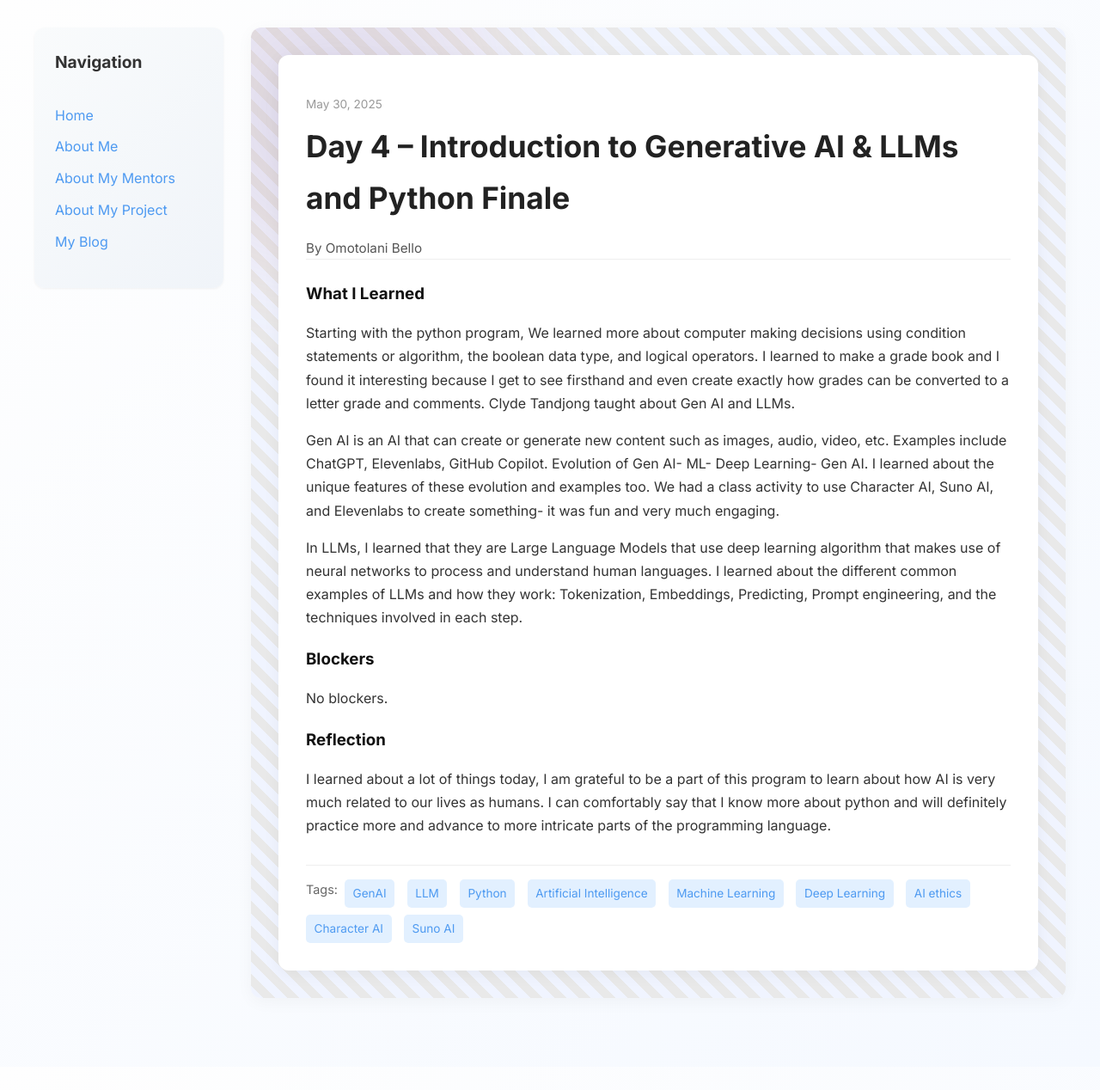
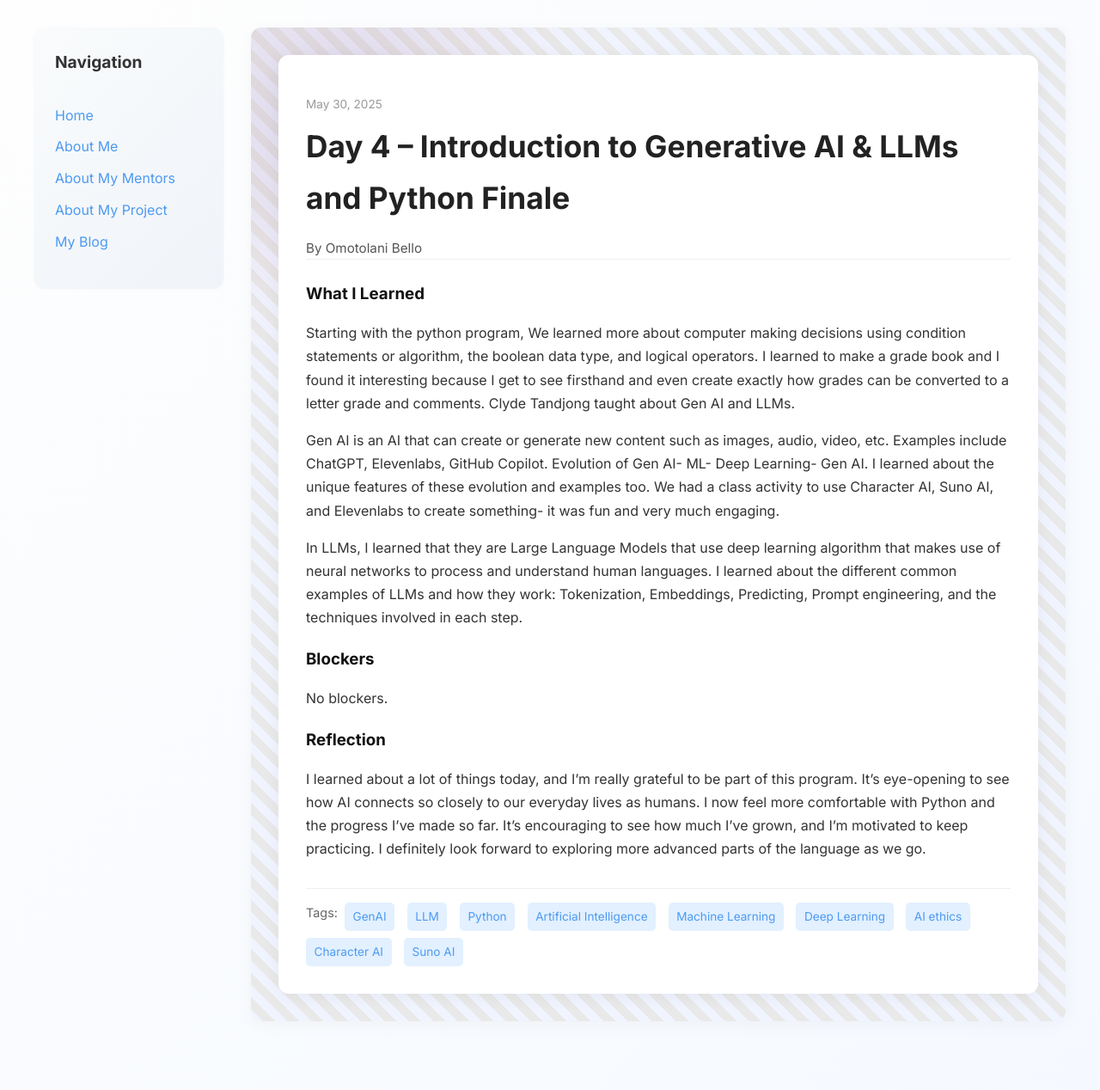
Before and after one commit to TolaniBello/TolaniBello.github.io, a Jekyll site: the page built from _posts/2025-05-30-day-4.md, in a window 1280 px wide. Shown: the whole page at 86% size. Built offline with Jekyll 4.4.1, drawn with Linux system fonts in a browser that asks for light colours; before the commit the page ends 1241 px from its top, so only the background shows below that.

Commit message:
Update 2025-05-30-day-4.md

```diff
--- a/_posts/2025-05-30-day-4.md
+++ b/_posts/2025-05-30-day-4.md
@@ -17,5 +17,5 @@ blockers: |
   No blockers.
 
 reflection: |
-  I learned about a lot of things today, I am grateful to be a part of this program to learn about how AI is very much related to our lives as humans. I can comfortably say that I know more about python and will definitely practice more and advance to more intricate parts of the programming language.
+  I learned about a lot of things today, and I’m really grateful to be part of this program. It’s eye-opening to see how AI connects so closely to our everyday lives as humans. I now feel more comfortable with Python and the progress I’ve made so far. It’s encouraging to see how much I’ve grown, and I’m motivated to keep practicing. I definitely look forward to exploring more advanced parts of the language as we go.
 ---
```
